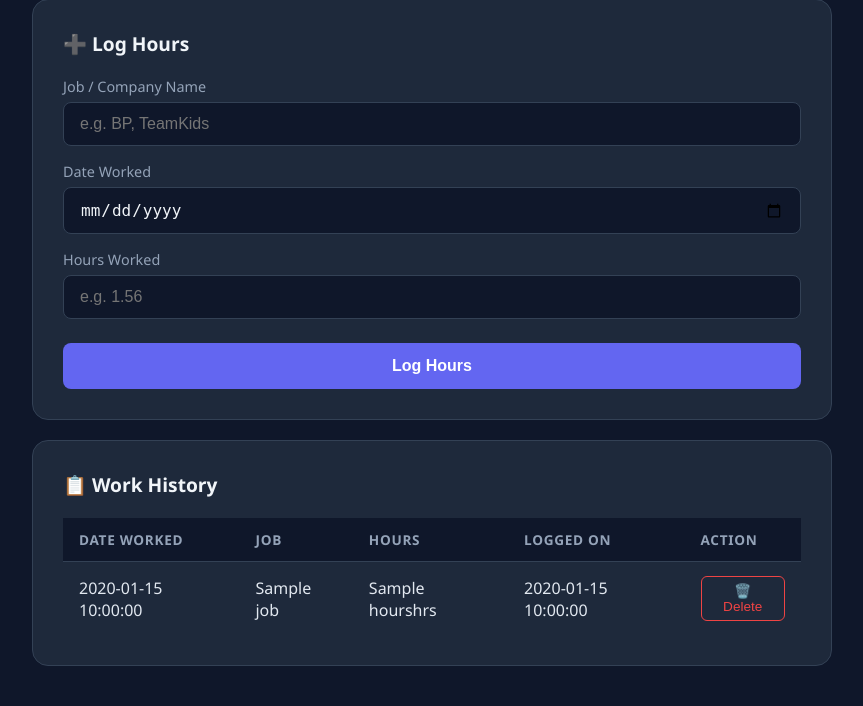
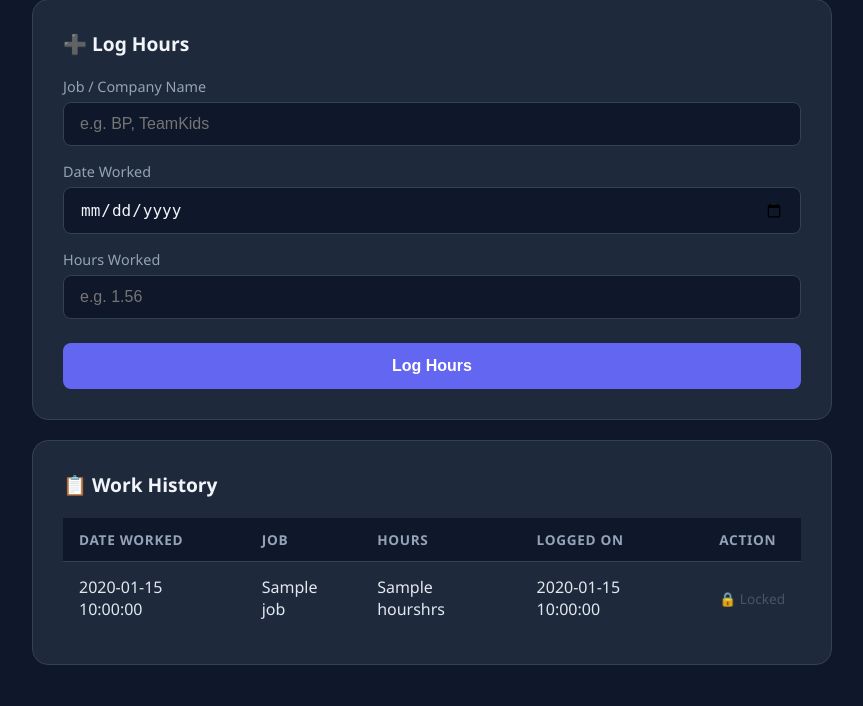
Before and after one commit to sandalu/work-hour-tracker, a Flask app: template templates/index.html in a window 1280 px wide. Shown: the part 556-1262 px from the top of the page, without its empty margins (208-1071 px from the left). After the commit the page ends 1221 px from the top, so only its background shows below. Run offline with Flask 3, Linux system fonts and the light colour scheme; the template is opened without the code that fills it: most values are stand-ins (such as "Sample title", 1, 10 or a date in 2020).

Commit message:
Lock delete for previous fortnights, allow logging hours to any fortnight period

```diff
--- a/src/app.py
+++ b/src/app.py
@@ -75,17 +75,26 @@ def log():
 
 @app.route('/delete/<int:index>', methods=['POST'])
 def delete(index):
+    # Only allow delete on current fortnight
+    fortnight_start, fortnight_end = get_fortnight_by_offset(0)
     data = load_data()
-    entries = sorted(data["entries"], key=lambda x: x["date"], reverse=True)
 
-    # Find the actual entry to delete
-    entry_to_delete = entries[index]
+    # Get current fortnight entries only
+    current_entries = []
+    for entry in data["entries"]:
+        date_key = entry.get("work_date", entry["date"])
+        from datetime import datetime as dt
+        entry_date = dt.strptime(date_key, "%Y-%m-%d").date()
+        if fortnight_start <= entry_date <= fortnight_end:
+            current_entries.append(entry)
 
-    # Remove it from original data
-    data["entries"].remove(entry_to_delete)
+    current_entries = sorted(current_entries, key=lambda x: x.get("work_date", x["date"]), reverse=True)
 
-    from tracker import save_data
-    save_data(data)
+    if index < len(current_entries):
+        entry_to_delete = current_entries[index]
+        data["entries"].remove(entry_to_delete)
+        from tracker import save_data
+        save_data(data)
 
     return redirect(url_for('index'))
 
--- a/static/style.css
+++ b/static/style.css
@@ -288,3 +288,9 @@ input[type="date"]:focus {
     cursor: not-allowed;
     pointer-events: none;
 }
+
+/* Read only lock */
+.read-only {
+    font-size: 0.85rem;
+    color: #475569;
+}
--- a/templates/index.html
+++ b/templates/index.html
@@ -100,9 +100,13 @@
                         <td>{{ entry.hours }}hrs</td>
                         <td>{{ entry.date }}</td>
                         <td>
+                            {% if is_current %}
                             <form action="/delete/{{ loop.index0 }}" method="POST" onsubmit="return confirm('Delete this entry?')">
                                 <button type="submit" class="btn-delete">🗑️ Delete</button>
                             </form>
+                            {% else %}
+                            <span class="read-only">🔒 Locked</span>
+                            {% endif %}
                         </td>
                     </tr>
                     {% endfor %}
```
